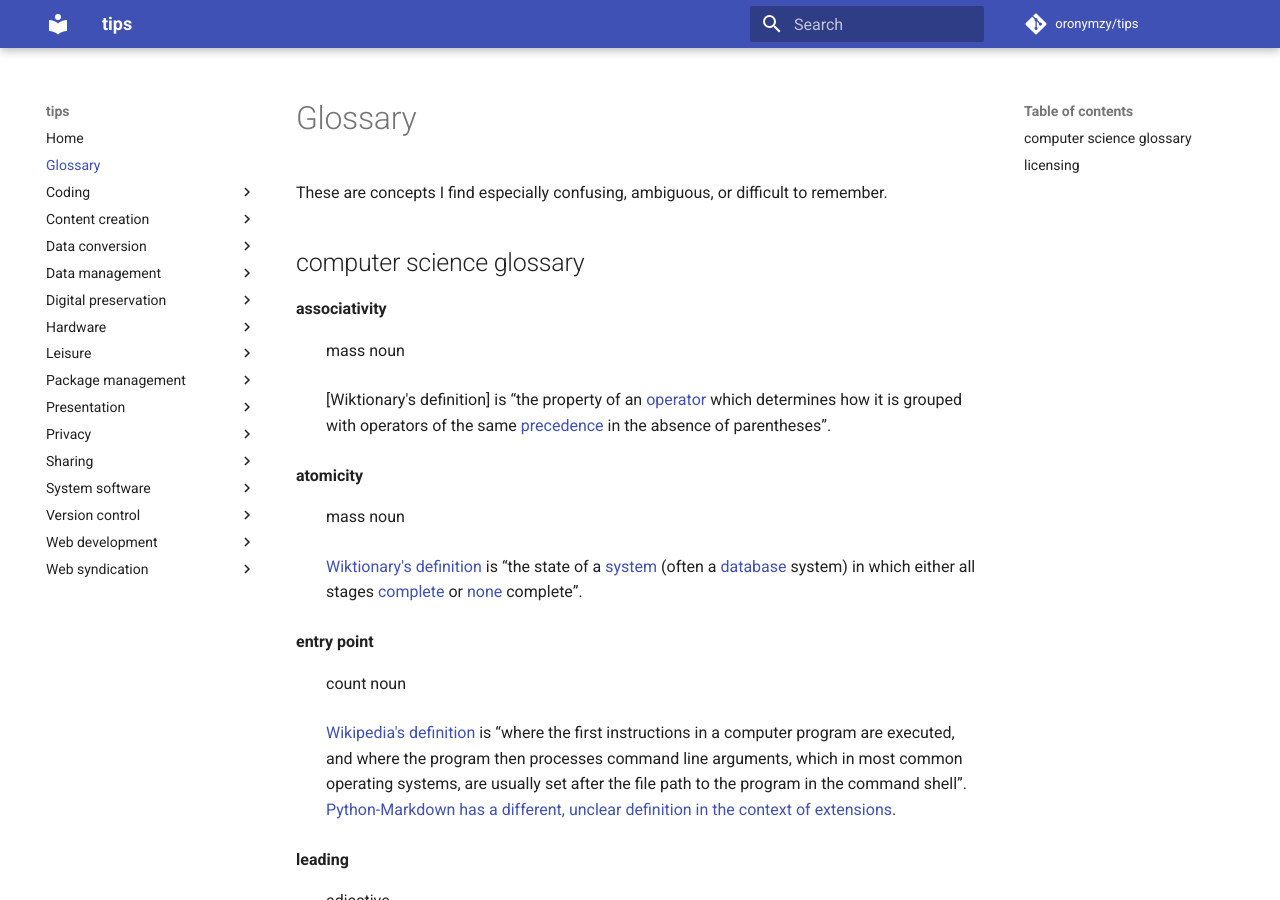
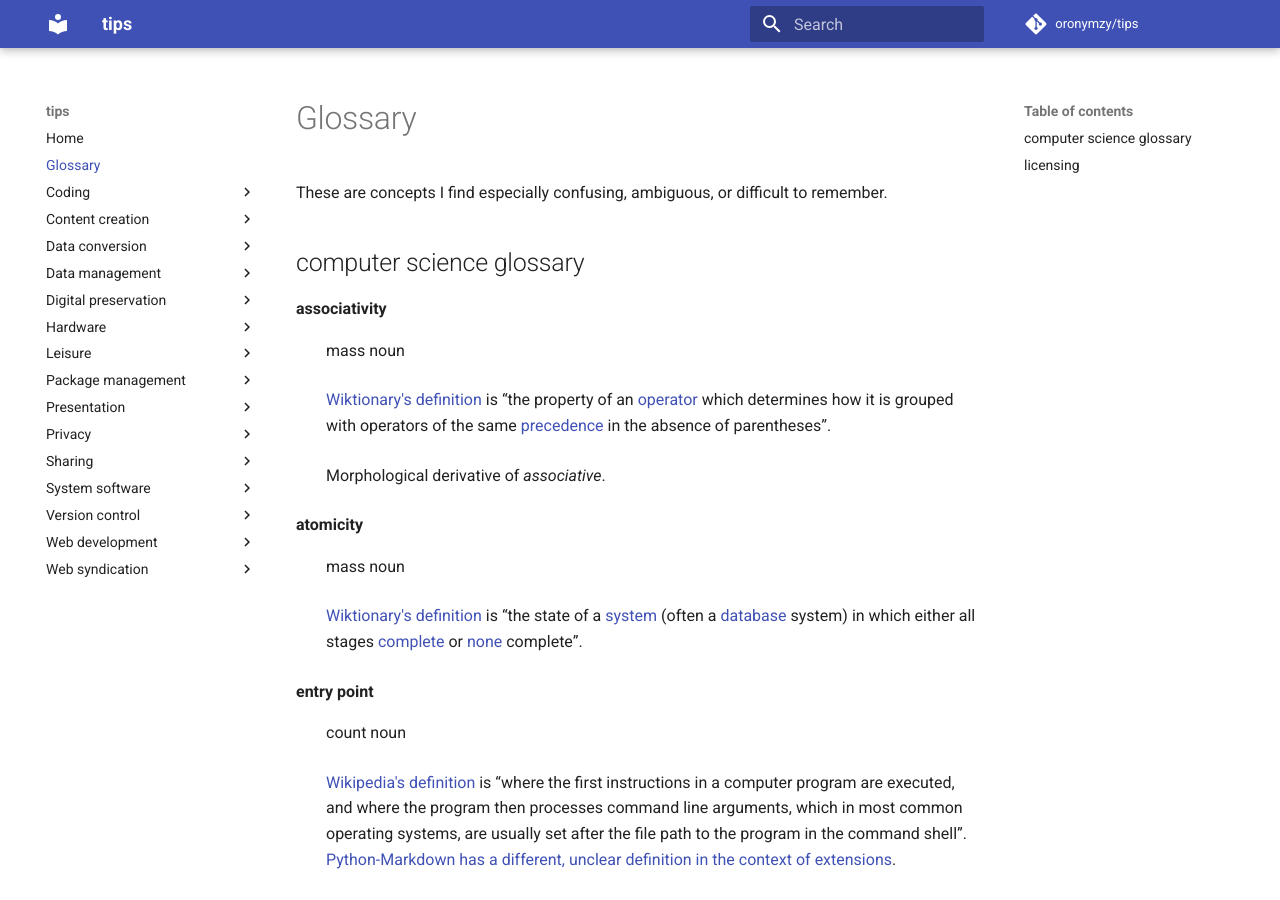
Before and after one commit to oronymzy/tips, an MkDocs documentation site: the page built from docs/glossry.md, in a window 1280 px wide and 900 px high. Built offline with MkDocs 1.6.1 and Material for MkDocs 9.7.7, drawn with Linux system fonts in a browser that asks for light colours; comment, search, counter and statistics services are not loaded.

Commit message:
Add hyperlink, add 'Morphological derivative' description

```diff
--- a/docs/glossry.md
+++ b/docs/glossry.md
@@ -5,7 +5,8 @@ These are concepts I find especially confusing, ambiguous, or difficult to remem
 
 **associativity** {: #associativitydef }
 : mass noun
-: [Wiktionary's definition] is “the property of an [operator](https://en.wiktionary.org/wiki/operator) which determines how it is grouped with operators of the same [precedence](https://en.wiktionary.org/wiki/precedence) in the absence of parentheses”.
+: [Wiktionary's definition](https://en.wiktionary.org/wiki/associativity) is “the property of an [operator](https://en.wiktionary.org/wiki/operator) which determines how it is grouped with operators of the same [precedence](https://en.wiktionary.org/wiki/precedence) in the absence of parentheses”.
+: Morphological derivative of *associative*.
 
 **atomicity** {: #atomicitydef }
 : mass noun
```
